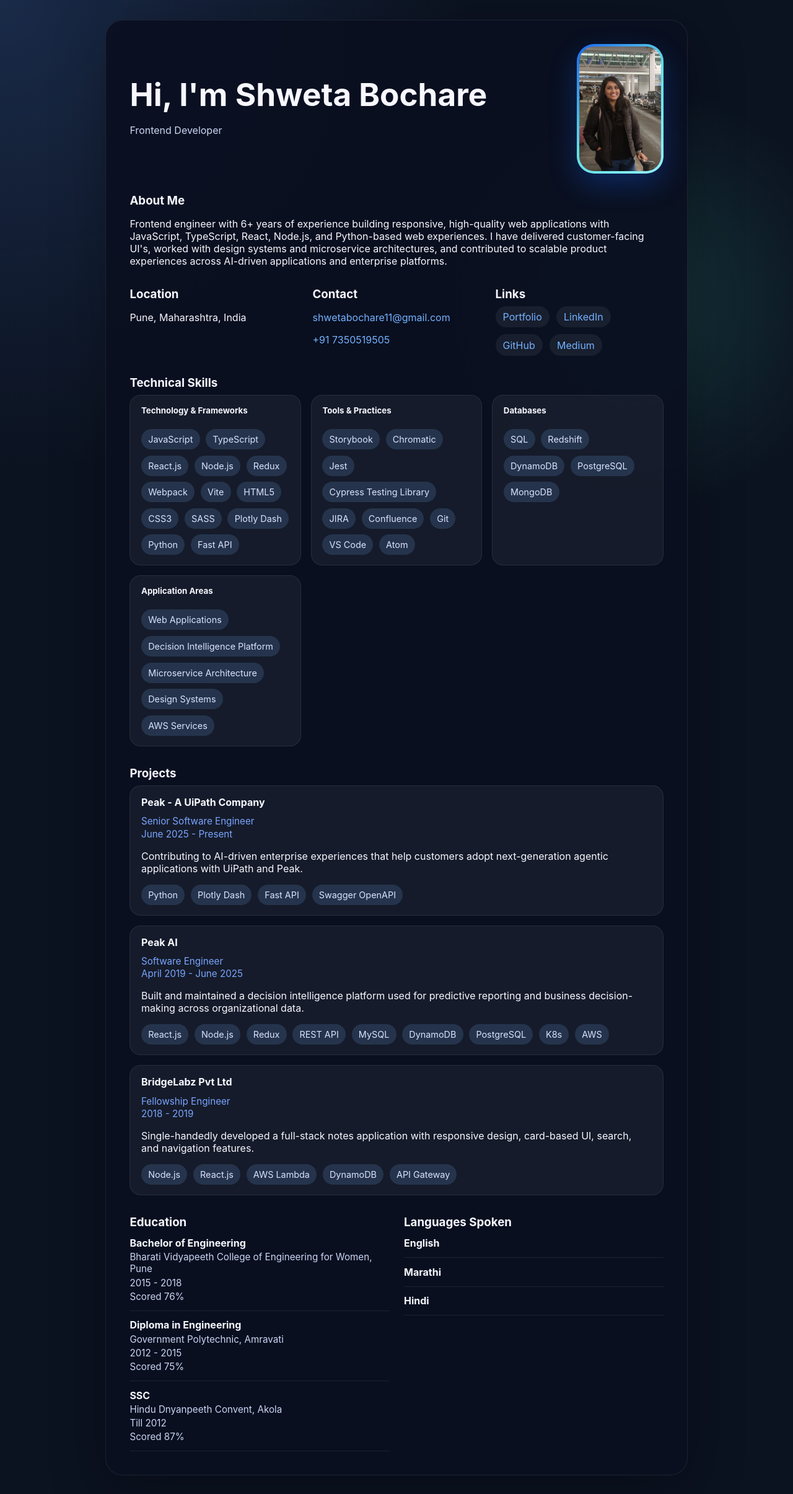
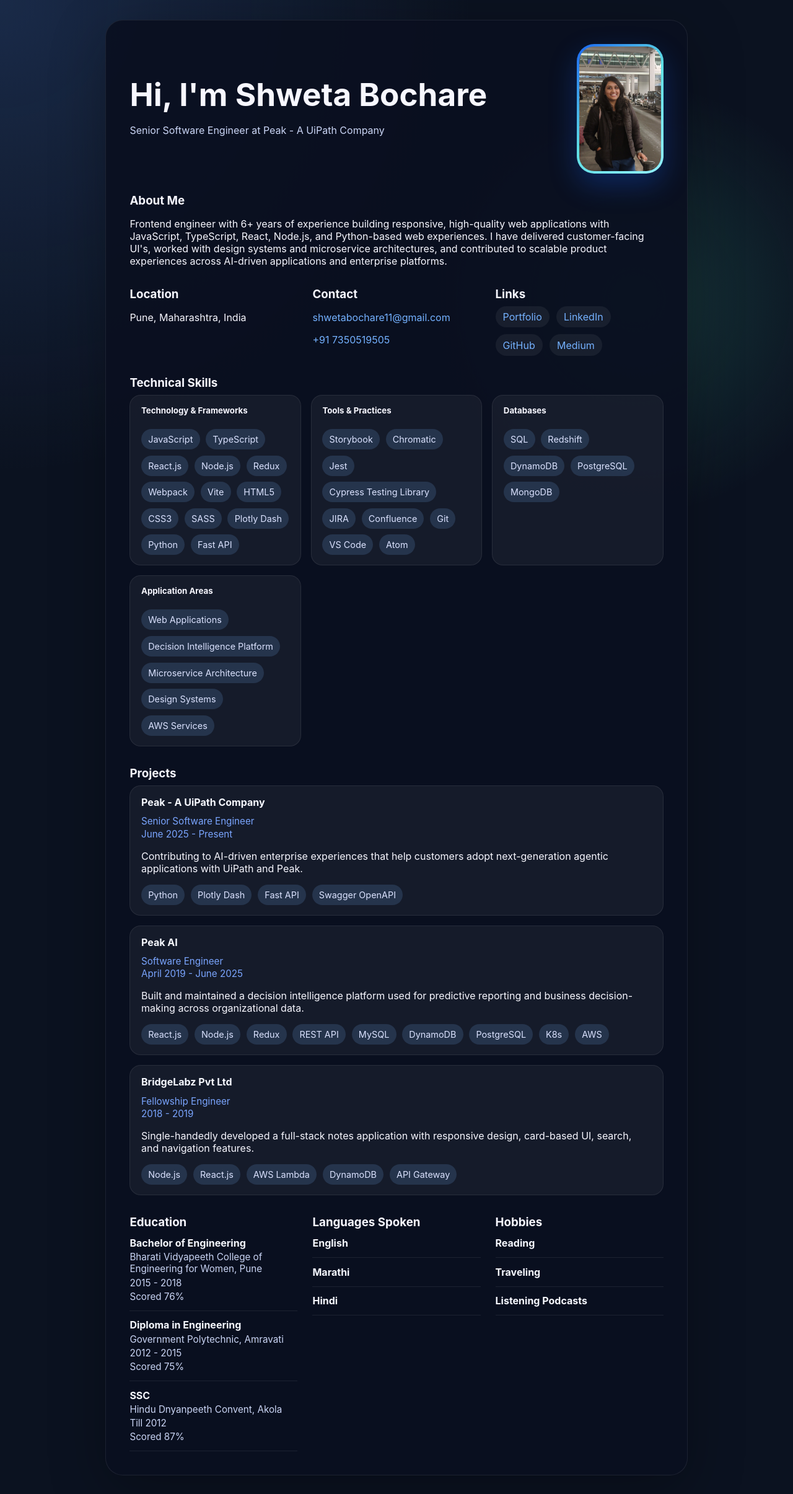
Before and after one commit to sb1197/my-portfolio, a React (Vite) app: page / in a window 1280 px wide. Shown: the whole page at 62% size. Built offline with nearby package versions, Linux system fonts and the light colour scheme.

Commit message:
feat: add hobbies section to profile and update DetailsSection component

```diff
--- a/src/App.jsx
+++ b/src/App.jsx
@@ -1,4 +1,4 @@
-import { EDUCATION, LANGUAGES, PROJECTS, SUMMARY, TECHNICAL_SKILLS } from './constants';
+import { EDUCATION, LANGUAGES, PROJECTS, SUMMARY, TECHNICAL_SKILLS, HOBBIES } from './constants';
 import {
   AboutSection,
   ContactSection,
@@ -7,19 +7,21 @@
   ProjectsSection,
   SkillsSection,
 } from './components';
+import profileImage from './images/self.jpg';
 
 const profile = {
   name: 'Shweta Bochare',
-  role: 'Frontend Developer',
+  role: 'Senior Software Engineer at Peak - A UiPath Company',
   location: 'Pune, Maharashtra, India',
   summary: SUMMARY,
   education: EDUCATION,
   languages: LANGUAGES,
+  hobbies: HOBBIES,
   projects: PROJECTS,
   technicalSkills: TECHNICAL_SKILLS,
   contact: {
     email: 'shwetabochare11@gmail.com',
-    portfolio: 'https://example.com',
+    portfolio: 'https://my-portfolio-five-henna-98.vercel.app/',
     phone: '+91 7350519505',
     linkedin: 'https://www.linkedin.com/in/shweta-bochare-1a0b4a1b6/',
     github: 'https://github.com/shwetabochare',
@@ -31,7 +33,7 @@
   return (
     <div className="page-shell">
       <main className="profile-card">
-        <ProfileHeader name={profile.name} role={profile.role} imageSrc="src/images/self.jpg" />
+        <ProfileHeader name={profile.name} role={profile.role} imageSrc={profileImage} />
 
         <AboutSection summary={profile.summary} />
 
@@ -41,7 +43,11 @@
 
         <ProjectsSection projects={profile.projects} />
 
-        <DetailsSection education={profile.education} languages={profile.languages} />
+        <DetailsSection
+          education={profile.education}
+          languages={profile.languages}
+          hobbies={profile.hobbies}
+        />
       </main>
     </div>
   );
--- a/src/components/DetailsSection.jsx
+++ b/src/components/DetailsSection.jsx
@@ -1,6 +1,6 @@
 import SectionShell from './SectionShell';
 
-function DetailsSection({ education, languages }) {
+function DetailsSection({ education, languages, hobbies }) {
   return (
     <SectionShell title="" className="details-grid">
       <article>
@@ -26,6 +26,16 @@
           ))}
         </ul>
       </article>
+      <article>
+        <h3>Hobbies</h3>
+        <ul className="detail-list">
+          {hobbies.map((hobby) => (
+            <li key={hobby}>
+              <strong>{hobby}</strong>
+            </li>
+          ))}
+        </ul>
+      </article>
     </SectionShell>
   );
 }
--- a/src/constants.js
+++ b/src/constants.js
@@ -23,6 +23,7 @@
 ];
 
 export const LANGUAGES = ['English', 'Marathi', 'Hindi'];
+export const HOBBIES = ['Reading', 'Traveling', 'Listening Podcasts'];
 
 export const PROJECTS = [
   {
```
